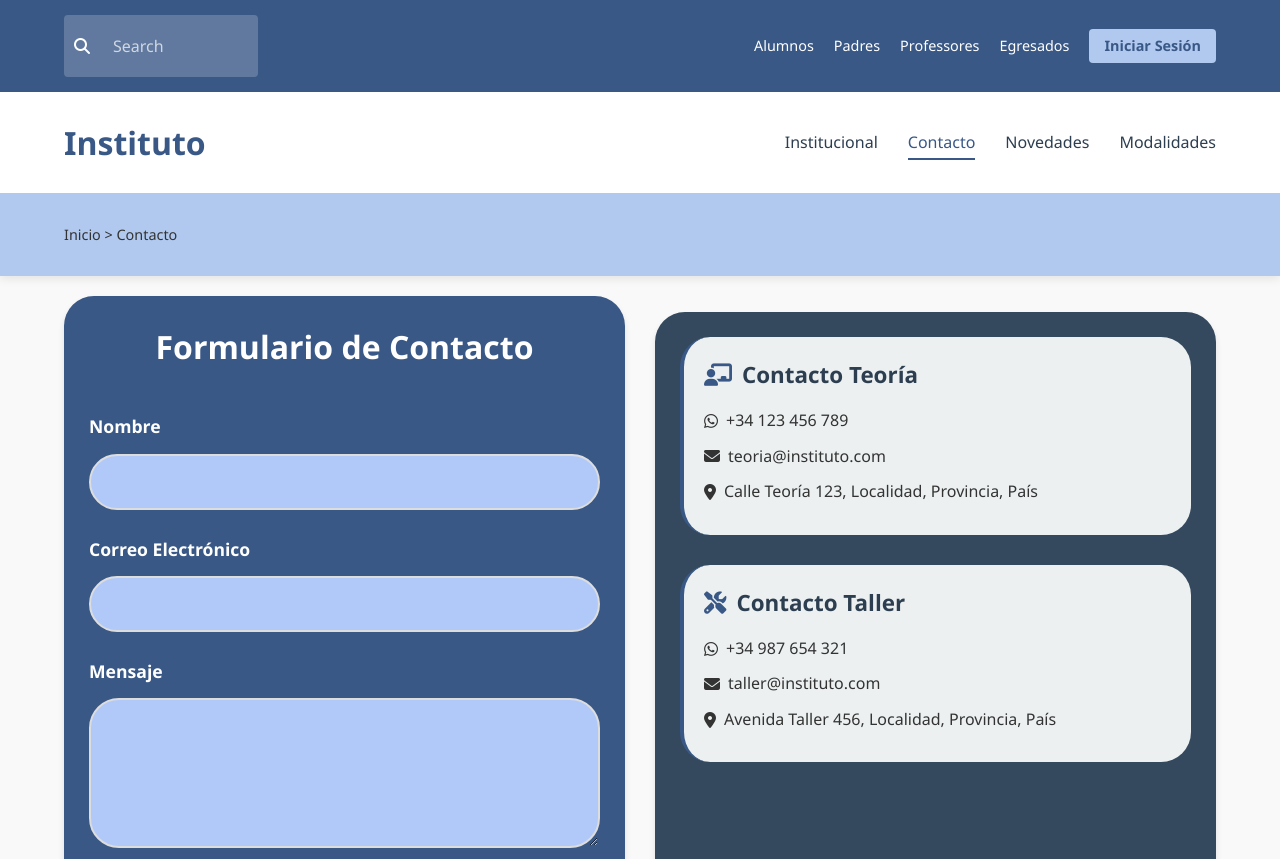
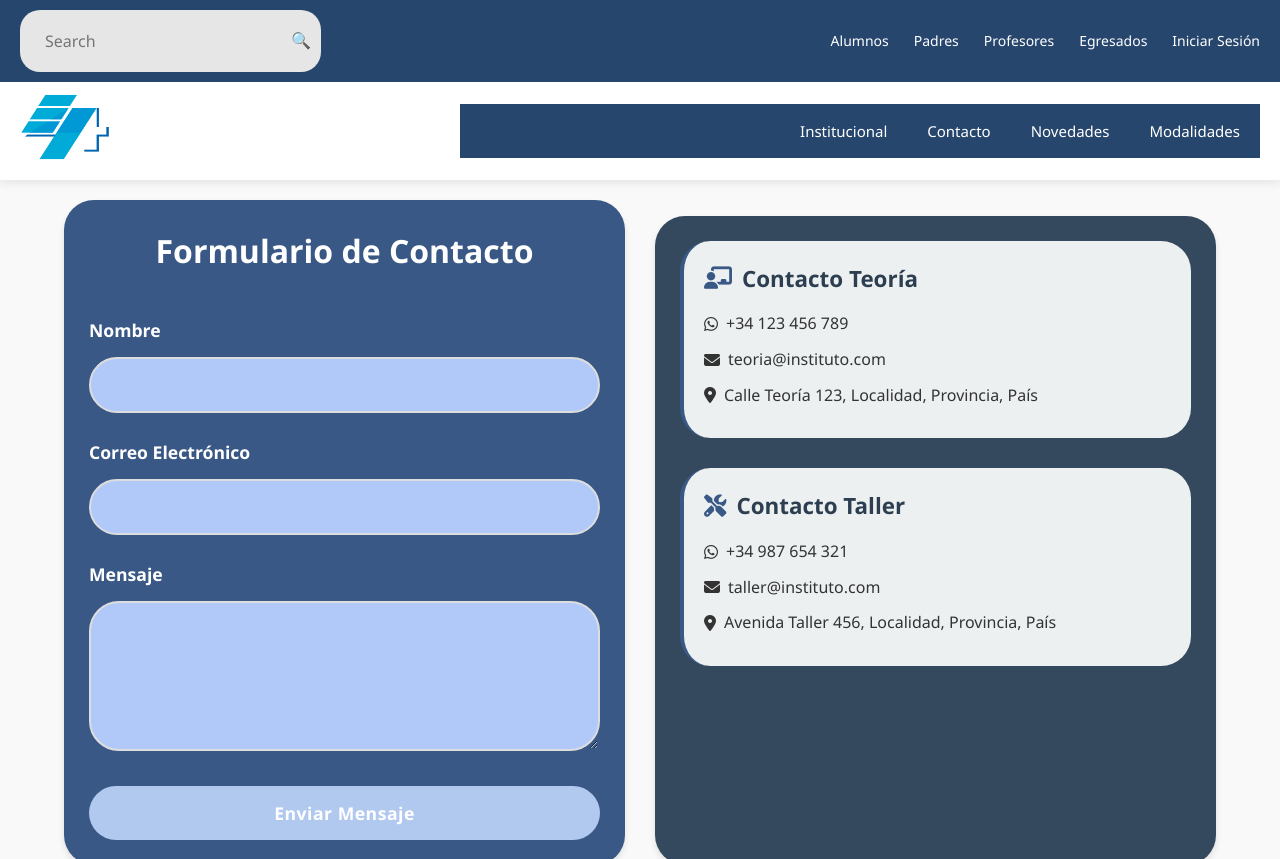
Before and after one commit to joelmon2215-art/pagina, a plain HTML site: page contacto.html in a window 1280 px wide. Shown: the top 859 px of the page. Drawn offline with Linux system fonts and the light colour scheme; a script that the page names is missing.

Commit message:
Conexiones

```diff
--- a/contacto.html
+++ b/contacto.html
@@ -7,6 +7,81 @@
     <link rel="stylesheet" href="./styles/contacto.css">
     <link rel="stylesheet" href="https://cdnjs.cloudflare.com/ajax/libs/font-awesome/6.4.0/css/all.min.css">
 <style>
+    /* Barra superior */
+.top-bar {
+    background: #27466d;
+    color: white;
+    display: flex;
+    justify-content: space-between;
+    align-items: center;
+    padding: 10px 20px;
+}
+.search-box {
+    display: flex;
+    align-items: center;
+    background: #e6e6e6;
+    padding: 5px 10px;
+    border-radius: 20px;
+}
+.search-box input {
+    border: none;
+    outline: none;
+    background: transparent;
+}
+.nav-links {
+    display: flex;
+    gap: 25px;
+    font-size: 14px;
+}
+.nav-links a {
+    color: white;
+    text-decoration: none;
+}
+
+/* Logo + menú inferior */
+.middle-bar {
+    display: flex;
+    align-items: center;
+    padding: 10px 20px;
+    background: white;
+}
+.logo img {
+    height: 70px;
+}
+.menu {
+    background: #27466d;
+    width: 100%;
+    margin-left: auto;
+    display: flex;
+    justify-content: flex-end;
+    gap: 40px;
+    padding: 15px 0;
+    padding-right: 20px;
+    max-width: 800px;
+    margin-top: 10px;
+    margin-bottom: 10px;
+
+}
+.menu a {
+    color: white;
+    text-decoration: none;
+    font-size: 15px;
+}
+
+/* Breadcrumb */
+.breadcrumb {
+    background: #27466d;
+    color: white;
+    padding: 15px 40px;
+    font-size: 14px;
+    display: flex;
+    align-items: center;
+    gap: 8px;
+}
+.breadcrumb a {
+    color: white;
+    text-decoration: none;
+}
         footer {
             background-color: #2c3e50;
             color: #ecf0f1;
@@ -98,37 +173,32 @@
 </head>
 <body>
      <header>
-        <div class="top-header">
-            <div class="container">
-                <div class="search-area">
-                    <i class="fas fa-search"></i>
+  <div class="top-bar">
+<div class="search-box">
 <input type="text" placeholder="Search">
+🔍
 </div>
-                <nav class="top-nav">
-                    <a href="#">Alumnos</a>
+<div class="nav-links">
+<a href="# ">Alumnos</a>
 <a href="#">Padres</a>
-                    <a href="#">Professores</a>
+<a href="#">Profesores</a>
 <a href="#">Egresados</a>
-                    <a href="#" class="login-btn">Iniciar Sesión</a>
-                </nav>
+<a href="#">Iniciar Sesión</a>
 </div>
 </div>
-        <div class="main-header">
-            <div class="container">
+
+
+<div class="middle-bar">
 <div class="logo">
-                    <h1>Instituto</h1>
+<img src="logo_indu.png" alt="logo" width="90px" height="90px">
 </div>
-                <nav class="main-nav">
-                    <a href="#">Institucional</a>
-                    <a href="#" class="active">Contacto</a>
-                    <a href="#">Novedades</a>
-                    <a href="#">Modalidades</a>
-                </nav>
-            </div>
-        </div>
-        <div class="breadcrumb">
-            <div class="container">
-                <span>Inicio > Contacto</span>
+
+
+<div class="menu">
+<a href="institucional-landing/institucion.html">Institucional</a>
+<a href="">Contacto</a>
+<a href="contacto.html">Novedades</a>
+<a href="modalidades.html">Modalidades</a>
 </div>
 </div>
     </header>
```
Also changed, not shown: index.html (+1 -1 lines), institucional-landing/institucion.html (+107 -3 lines), novedades.html (+28 -12 lines). Lines whose indentation alone changed are shown as unchanged.
